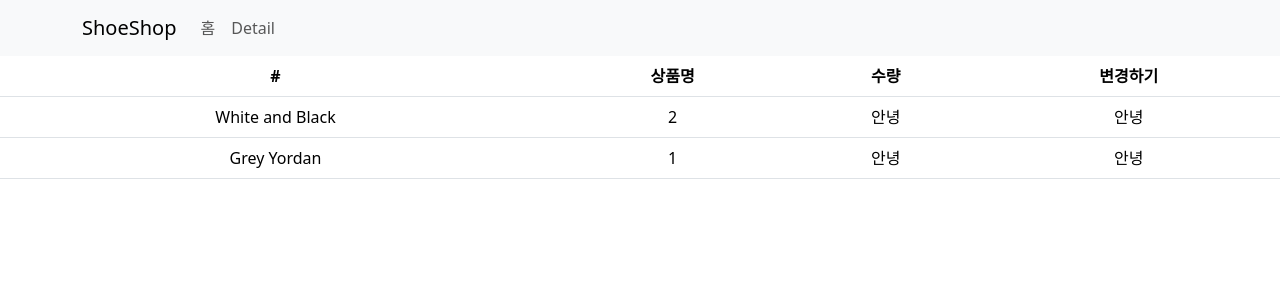
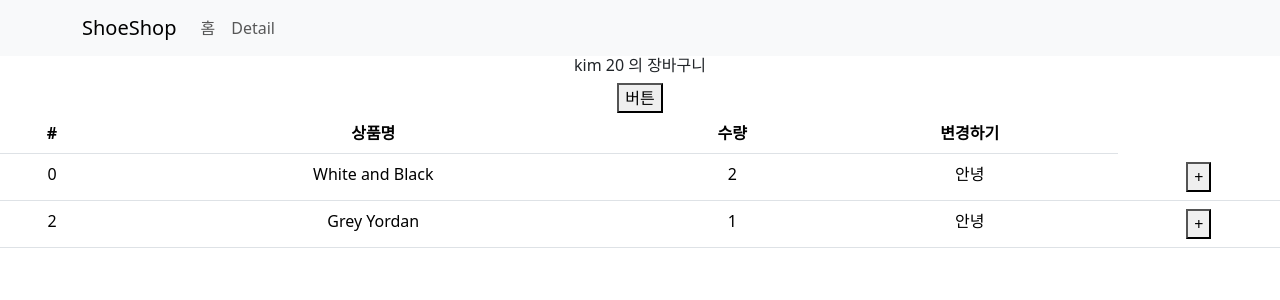
Before and after one commit to pigpgw/React-Shoppingmall, a React (Create React App) app: page /cart in a window 1280 px wide. Shown: the top 300 px of the page. Built offline with nearby package versions, Linux system fonts and the light colour scheme.

Commit message:
feat 개별 제풀 + 버튼 누르면 제품 추가 기능

```diff
--- a/src/pages/Cart.js
+++ b/src/pages/Cart.js
@@ -1,27 +1,16 @@
 import { Table } from 'react-bootstrap';
-import { useSelector } from 'react-redux';
+import { useDispatch, useSelector } from 'react-redux';
+import { changeName, addAge } from '../userSlice';
+import { addCount } from '../stockSlice';
 
-function Cart(){
-
-    let a =useSelector((state) => {return state.stock})
-    console.log(a);
-
-    function ItemList({stock}){
-        console.log("stock",stock)
-        return (
-            <>
-                <tr>
-                    <td>{stock.name}</td>
-                    <td>{stock.count}</td>
-                    <td>안녕</td>
-                    <td>안녕</td>
-                </tr>
-            </>
-        )
-    }
+function Cart() {
+    let state = useSelector((state) => state);
+    let dispatch = useDispatch();
 
     return (
         <div>
+            <h6>{state.user.name} {state.user.age} 의 장바구니</h6>
+            <button onClick={() => {dispatch(addAge(100))}}>버튼</button>
             <Table>
                 <thead>
                     <tr>
@@ -32,17 +21,23 @@ function Cart(){
                     </tr>
                 </thead>
                 <tbody>
-                    {a.map((stock, index) => {
-                        return (
-                            <ItemList stock={stock} />
-                        )
-                    })}
+                    {state.stock.map((data, i) => (
+                        <tr key={i}>
+                            <td>{state.stock[i].id}</td>
+                            <td>{state.stock[i].name}</td>
+                            <td>{state.stock[i].count}</td>
+                            <td>안녕</td>
+                            <td>
+                                <button onClick={() => {
+                                    dispatch(addCount(state.stock[i].id));
+                                }}>+</button>
+                            </td>
+                        </tr>
+                    ))}
                 </tbody>
-
             </Table>
         </div>
-    )
+    );
 }
 
-
 export default Cart;
--- /dev/null
+++ b/src/stockSlice.js
@@ -0,0 +1,26 @@
+import { configureStore, createSlice } from '@reduxjs/toolkit'
+
+let stock = createSlice({
+    name: "stock",
+
+    initialState: [
+        { id: 0, name: 'White and Black', count: 2 },
+        { id: 2, name: 'Grey Yordan', count: 1 }
+    ],
+
+    reducers: {
+        addCount(state , a) {
+            let index = a.payload;
+            console.log("state", JSON.parse(JSON.stringify(state)))
+            const target = state.filter((item) => item.id == index)[0]
+            console.log("target", JSON.parse(JSON.stringify(target)))
+            target.count += 1;
+        }
+    }
+
+}
+)
+
+export let { addCount } = stock.actions;
+
+export default stock
--- a/src/store.js
+++ b/src/store.js
@@ -1,19 +1,6 @@
 import { configureStore, createSlice } from '@reduxjs/toolkit'
-
-let user = createSlice({
-    name: 'user',
-    initialState: 'kim'
-})
-
-let stock = createSlice({
-    name: "stock",
-    initialState: [
-        { id: 0, name: 'White and Black', count: 2 },
-        { id: 2, name: 'Grey Yordan', count: 1 }
-    ]
-    }
-)
-
+import user from './userSlice'
+import stock from './stockSlice'
 
 export default configureStore({
     reducer: {
--- /dev/null
+++ b/src/userSlice.js
@@ -0,0 +1,19 @@
+import { configureStore, createSlice } from '@reduxjs/toolkit'
+
+let user = createSlice({
+    name: 'user',
+    initialState: { name: "kim", age: 20 },
+    reducers: {
+        changeName(state) {
+            state.name = 'park'
+        },
+
+        addAge(state, a) {
+            state.age += a.payload;
+        }
+    }
+})
+
+export let { changeName, addAge } = user.actions;
+
+export default user
```
